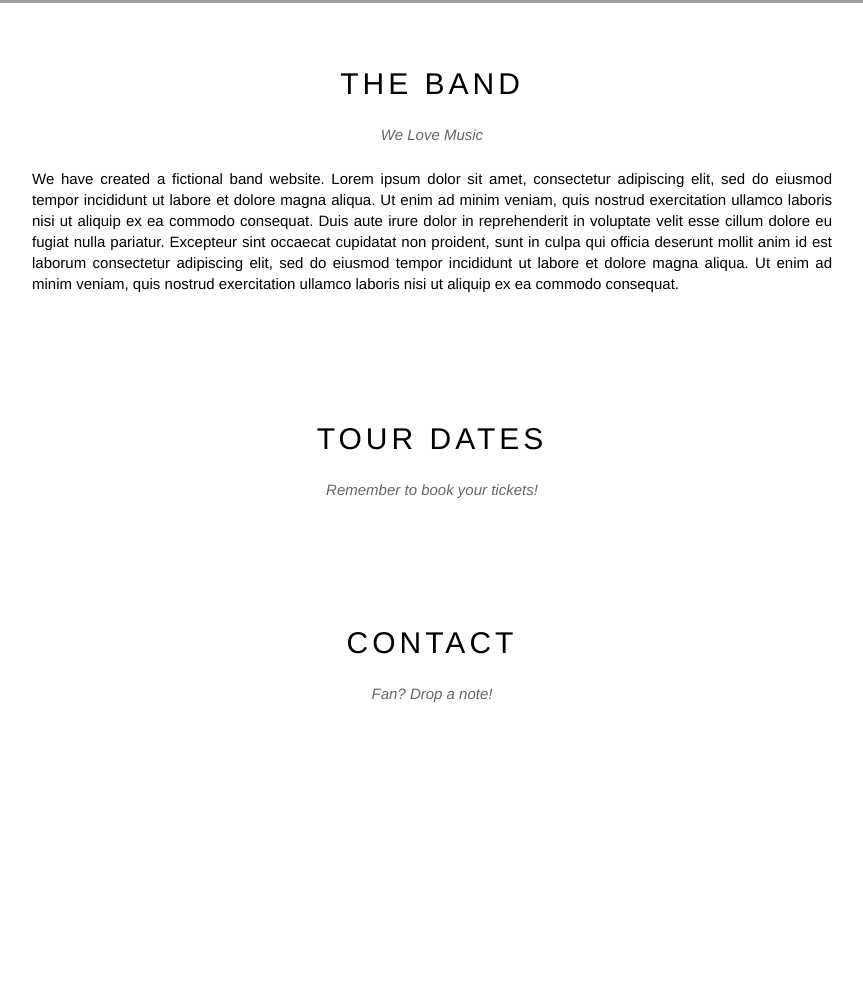
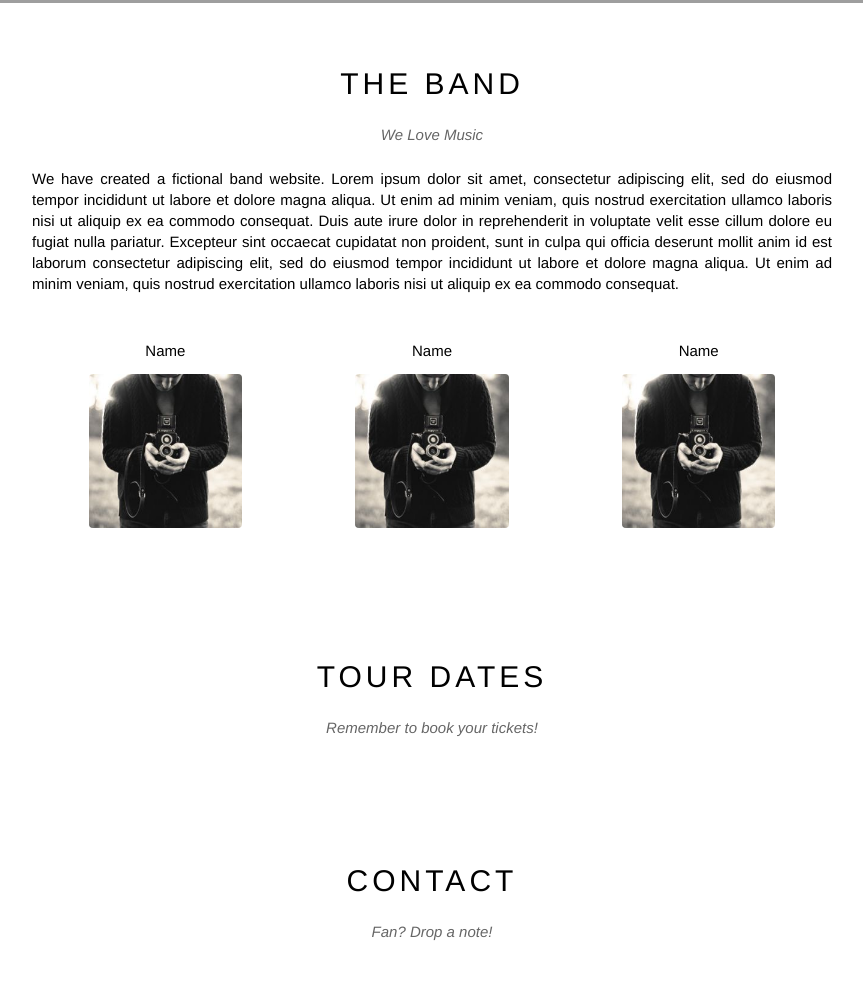
Before and after one commit to bangitgts/train-cat-giao-dien, a plain HTML site: page w3_band/index.html in a window 1280 px wide. Shown: the part 683-1687 px from the top of the page, without its empty margins (208-1071 px from the left). Before the commit the page ends 1449 px from the top, so only its background shows below. Drawn offline with Linux system fonts and the light colour scheme; grey boxes are pictures that could not be loaded.

Commit message:
Done The Band

```diff
--- a/w3_band/assets/css/style.css
+++ b/w3_band/assets/css/style.css
@@ -151,4 +151,25 @@ html {
     text-align: center;
 }
 
+#content .member-list {
+    margin-top: 48px;
+    overflow: hidden;
+}
+
+#content .member-item {
+    float: left;
+    width: calc(100%/3);
+    text-align: center;
+}
+
+#content .member-name {
+    font-size: 15px;
+}
+
+#content .member-img {
+    margin-top: 15px;
+    border-radius: 4px;
+    width: 153.58px;
+}
+
 #footer {}
--- a/w3_band/index.html
+++ b/w3_band/index.html
@@ -58,6 +58,20 @@
                 <p class="about-text">We have created a fictional band website. Lorem ipsum dolor sit amet, consectetur adipiscing elit, sed do eiusmod tempor incididunt ut labore et dolore magna aliqua. Ut enim ad minim veniam, quis nostrud exercitation ullamco laboris nisi
                     ut aliquip ex ea commodo consequat. Duis aute irure dolor in reprehenderit in voluptate velit esse cillum dolore eu fugiat nulla pariatur. Excepteur sint occaecat cupidatat non proident, sunt in culpa qui officia deserunt mollit anim
                     id est laborum consectetur adipiscing elit, sed do eiusmod tempor incididunt ut labore et dolore magna aliqua. Ut enim ad minim veniam, quis nostrud exercitation ullamco laboris nisi ut aliquip ex ea commodo consequat.</p>
+                <div class="member-list">
+                    <div class="member-item">
+                        <p class="member-name">Name</p>
+                        <img src="./assets/img/bandmember.jpg" alt="" class="member-img">
+                    </div>
+                    <div class="member-item">
+                        <p class="member-name">Name</p>
+                        <img src="./assets/img/bandmember.jpg" alt="" class="member-img">
+                    </div>
+                    <div class="member-item">
+                        <p class="member-name">Name</p>
+                        <img src="./assets/img/bandmember.jpg" alt="" class="member-img">
+                    </div>
+                </div>
             </div>
             <div class="content-section">
                 <h2 class="section-heading">
```
Also changed, not shown: w3_band/assets/img/bandmember.jpg (added).
